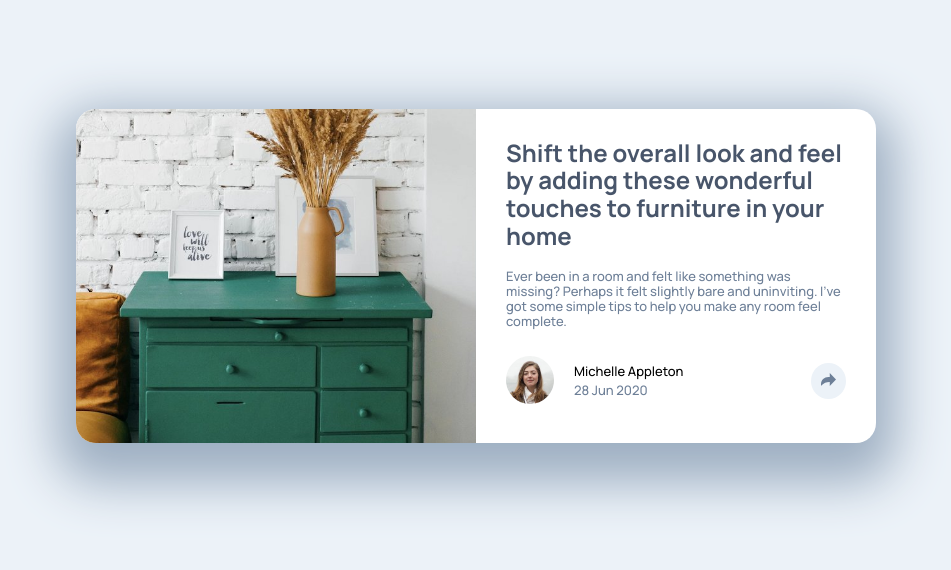
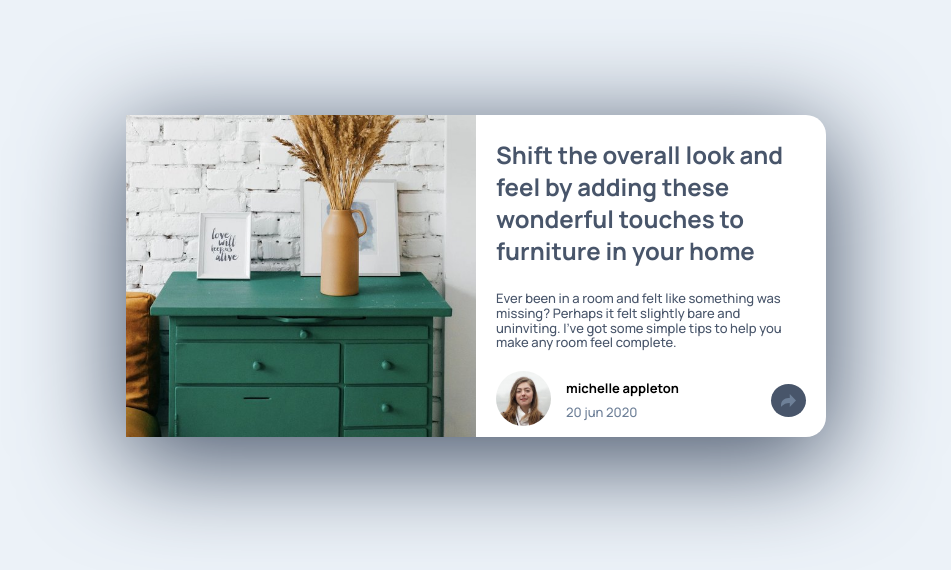
Before and after one commit to alekelbar/article-preview-component-challenge, a plain HTML site: page index.html in a window 1280 px wide. Shown: the part 124-694 px from the top of the page, without its empty margins (164-1115 px from the left). Drawn offline with Linux system fonts and the light colour scheme.

Commit message:
feat: Challenge complete with box shadow

```diff
--- a/index.css
+++ b/index.css
@@ -16,9 +16,9 @@
 }
 
 body {
-  display: flex;
-  justify-content: center;
-  align-items: center;
+  display: grid;
+  place-content: center;
+  place-items: center;
 
   min-height: 100vh;
 
@@ -30,90 +30,208 @@ body {
   background-color: var(--Light-Grayish-Blue);
 }
 
-.card {
+.profile__container {
+  position: relative;
+  display: flex;
+  justify-content: center;
+  align-items: center;
+
+  padding: 0 20px;
+}
+
+.profile__right {
+  display: flex;
+  gap: 15px;
+  justify-content: flex-start;
+  align-items: center;
+}
+
+.profile__picture-container {
+  width: 20%;
+}
+
+.profile__picture {
+  width: 100%;
+  border-radius: 50%;
+}
+
+.info__name {
+  font-weight: 700;
+  line-height: 1.5rem;
+}
+
+.info__date {
+  font-weight: 500;
+  color: var(--Desaturated-Dark-Blue);
+}
+
+.profile__share {
+  position: relative;
+  z-index: 10;
+  width: 100%;
+  display: block;
+}
+
+.profile__share-container {
+  position: relative;
+  z-index: 10;
+  border-radius: 50%;
+  padding: 10px;
+  background-color: hsl(212, 23%, 69%, 0.9);
+}
+
+.profile__share-container:hover {
+  background-color: var(--Light-Grayish-Blue);
+}
+
+/* Social component MOBILE*/
+.social__desktop {
+  position: absolute;
+  display: none;
+
+  justify-content: start;
+  align-items: center;
+  gap: 10px;
+
+  color: var(--Desaturated-Dark-Blue);
+  font-weight: 700;
+  letter-spacing: 0.5rem;
+
+  height: 100%;
+  width: 100%;
+
+  background-color: var(--Very-Dark-Grayish-Blue);
+}
+
+/* modifiers */
+.social__desktop--active {
+  display: flex;
+}
+
+.social__desktop-text {
+  margin-left: 25px;
+}
+
+/* Social component MOBILE*/
+
+/* CARD COMPONENt */
+.card__container {
   display: grid;
-  grid-template-columns: 1;
+  grid-template-columns: repeat(1, 1fr);
 
-  width: 90%;
-  max-width: 330px;
-  margin: 20px auto;
+  max-width: 320px;
+  margin: 20px;
+  background-color: white;
+
   border-radius: 20px;
   overflow: hidden;
-  border: none;
-  box-shadow: 0px 20px 50px 20px var(--Grayish-Blue);
 
-  background-color: #fff;
+  box-shadow: 0px 20px 100px 5px var(--Very-Dark-Grayish-Blue);
 }
 
 .card__image-container {
   width: 100%;
-  padding: 0;
-  margin: 0;
+  height: 100%;
 }
 
 .card__image {
-  display: block;
   width: 100%;
   height: 100%;
   object-fit: cover;
 }
 
-.card__content {
-  padding: 30px;
+.card__tile {
+  padding: 0 20px;
+  line-height: 1.2rem;
+  color: var(--Very-Dark-Grayish-Blue);
 }
 
-.card__title {
+.card__content {
+  padding: 0 20px;
   color: var(--Very-Dark-Grayish-Blue);
-  font-weight: 700;
-  margin: 0 auto;
 }
 
-.card__text {
+/* COMPONENT */
+
+.sn__container {
+  position: relative;
+  z-index: 10;
+  display: flex;
+  justify-content: space-between;
+  gap: 30px;
   color: var(--Desaturated-Dark-Blue);
-  font-weight: 500;
-  margin: 20px 0;
-  text-align: start;
+  font-weight: 700;
+  letter-spacing: 0.5rem;
+
+  border-radius: 50%;
+  background-color: var(--Very-Dark-Grayish-Blue);
+  padding: 20px;
 }
 
-.profile {
-  display: flex;
-  justify-content: space-between;
-  align-items: center;
+@media (min-width: 768px) {
+  .sn__container {
+    padding: 10px;
   }
 
-.profile__left {
-  display: flex;
-  align-items: center;
-  gap: 20px;
+  .sn {
+    display: none;
+    top: -130%;
+    left: -120%;
+    transform: translate3d(-30%, -50%, 0);
+
+    width: max-content;
+    position: absolute;
+    background-color: var(--Very-Dark-Grayish-Blue);
+    border-radius: 8px;
+    padding: 15px 30px;
   }
 
-.profile__image {
-  width: 48px;
-  border-radius: 50%;
+  .desk__triangle {
+    display: block;
+    position: absolute;
+    right: 35%;
+    bottom: -60%;
+
+    border-right: 20px solid transparent;
+    border-top: 20px solid var(--Very-Dark-Grayish-Blue);
+    border-left: 20px solid transparent;
+    border-bottom: 20px solid transparent;
   }
 
-.profile__data {
-  text-align: start;
-  line-height: 1.2rem;
+  /* modifiers */
+  .sn--active {
+    display: block;
   }
 
-.profile__release {
-  color: var(--Desaturated-Dark-Blue);
-}
-
-.profile__right {
-  padding: 10px;
-  border-radius: 50%;
+  .sn__container:hover {
     background-color: var(--Light-Grayish-Blue);
   }
 
-@media (min-width: 768px) {
-  .card {
+  .card__container {
     grid-template-columns: repeat(2, 1fr);
-    max-width: 800px;
+    max-width: 700px;
+    overflow: visible;
   }
 
-  .card__title {
+  .card__image-container {
+    grid-column: 1 / span 1;
+  }
+
+  .card__content-container {
+    grid-column: 2 / span 1;
+  }
+
+  .card__tile {
+    padding: 0 20px;
+    line-height: 2rem;
     font-size: 1.5rem;
+    color: var(--Very-Dark-Grayish-Blue);
+  }
+
+  .card__content {
+    padding: 0 20px;
+    color: var(--Very-Dark-Grayish-Blue);
   }
 }
+
+/* COMPONENT */
--- a/index.html
+++ b/index.html
@@ -25,54 +25,32 @@
 
 <body>
 
-  <div class="card">
+  <!-- grid container -->
+  <div class="card__container">
 
     <div class="card__image-container">
-      <picture>
-        <img class="card__image" src="./images/drawers.jpg" alt="drawers">
-      </picture>
+      <picture><img class="card__image" src="./images/drawers.jpg" alt="drawers"></picture>
     </div>
 
-    <div class="card__content">
-      <h3 class="card__title">
+
+    <div class="card__content-container">
+
+      <h3 class="card__tile">
         Shift the overall look and feel by adding these wonderful
         touches to furniture in your home
       </h3>
 
-      <p class="card__text">
+      <p class="card__content">
         Ever been in a room and felt like something was missing? Perhaps
         it felt slightly bare and uninviting. I’ve got some simple tips
         to help you make any room feel complete.
       </p>
 
-      <div class="profile">
-
-        <div class="profile__left">
-          <picture>
-            <img class="profile__image" src="./images/avatar-michelle.jpg" alt="michelle">
-          </picture>
-
-          <p class="profile__data">
-            Michelle Appleton
-            <br>
-            <span class="profile__release">
-              28 Jun 2020
-            </span>
-          </p>
-        </div>
-
-        <div class="profile__right">
-          <picture>
-            <img src="./images/icon-share.svg" alt="share-icon">
-          </picture>
-        </div>
-
-      </div>
+      <div id="root"></div>
     </div>
 
+  </div>
 
-
-  </div>
 
   <!-- Shift the overall look and feel by adding these wonderful
   touches to furniture in your home
@@ -90,6 +68,7 @@
     Challenge by <a href="https://www.frontendmentor.io?ref=challenge" target="_blank">Frontend Mentor</a>.
     Coded by <a href="#">Your Name Here</a>.
   </div> -->
+  <script src="./index.js"></script>
 </body>
 
 </html>
--- /dev/null
+++ b/index.js
@@ -0,0 +1,107 @@
+// COMPONENTES HTML
+
+const desktopComponent = `
+<div class="profile__container">
+<div class="profile__right">
+  <div class="profile__picture-container">
+    <picture>
+      <img class="profile__picture" src="./images/avatar-michelle.jpg" alt="michelle">
+    </picture>
+  </div>
+
+  <div class="profile__info">
+    <p class="info__name">
+      michelle appleton
+      <br>
+      <span class="info__date">
+        20 jun 2020
+      </span>
+    </p>
+  </div>
+</div>
+
+
+<div id="btn" class="sn__container">
+  <div id="sn" class="sn ">
+    Share
+    <img src="./images/icon-facebook.svg" alt="">
+    <img src="./images/icon-twitter.svg" alt="">
+    <img src="./images/icon-pinterest.svg" alt="">
+    <div class="desk__triangle">
+    </div>
+  </div>
+  <img class="sh__btn-image" src="./images/icon-share.svg" alt="">
+</div>
+</div>
+`;
+
+const mobileComponent = `
+<div class="profile__container">
+
+<div id="social__desktop" class="social__desktop">
+  <p class="social__desktop-text">Share</p>
+  <img class="social__desktop-item" src="./images/icon-facebook.svg" alt="">
+  <img class="social__desktop-item" src="./images/icon-twitter.svg" alt="">
+  <img class="social__desktop-item" src="./images/icon-pinterest.svg" alt="">
+</div>
+
+<div class="profile__right">
+  <div class="profile__picture-container">
+    <picture>
+      <img class="profile__picture" src="./images/avatar-michelle.jpg" alt="michelle">
+    </picture>
+  </div>
+
+  <div class="profile__info">
+    <p class="info__name">
+      michelle appleton
+      <br>
+      <span class="info__date">
+        20 jun 2020
+      </span>
+    </p>
+  </div>
+</div>
+
+
+<div id="btnMobile" class="profile__share-container">
+  <picture>
+    <img class="profile__share" src="./images/icon-share.svg" alt="">
+  </picture>
+</div>
+</div>
+`;
+
+function addComponent() {
+  const appRoot = document.getElementById("root");
+
+  if (window.innerWidth < 768) {
+    appRoot.innerHTML = mobileComponent;
+    // mobile components
+
+    document.getElementById("btnMobile").addEventListener("click", () => {
+      document
+        .getElementById("social__desktop")
+        .classList.toggle("social__desktop--active");
+    });
+
+    return;
+  }
+
+  appRoot.innerHTML = desktopComponent;
+
+  document.getElementById("btn").addEventListener("click", () => {
+    document.getElementById("sn").classList.toggle("sn--active");
+  });
+
+  // Desk components
+}
+
+addEventListener("DOMContentLoaded", (_) => {
+  // agregar el component inicial.
+  addComponent();
+
+  addEventListener("resize", (event) => {
+    addComponent();
+  });
+});
```
Lines whose indentation alone changed are shown as unchanged.
